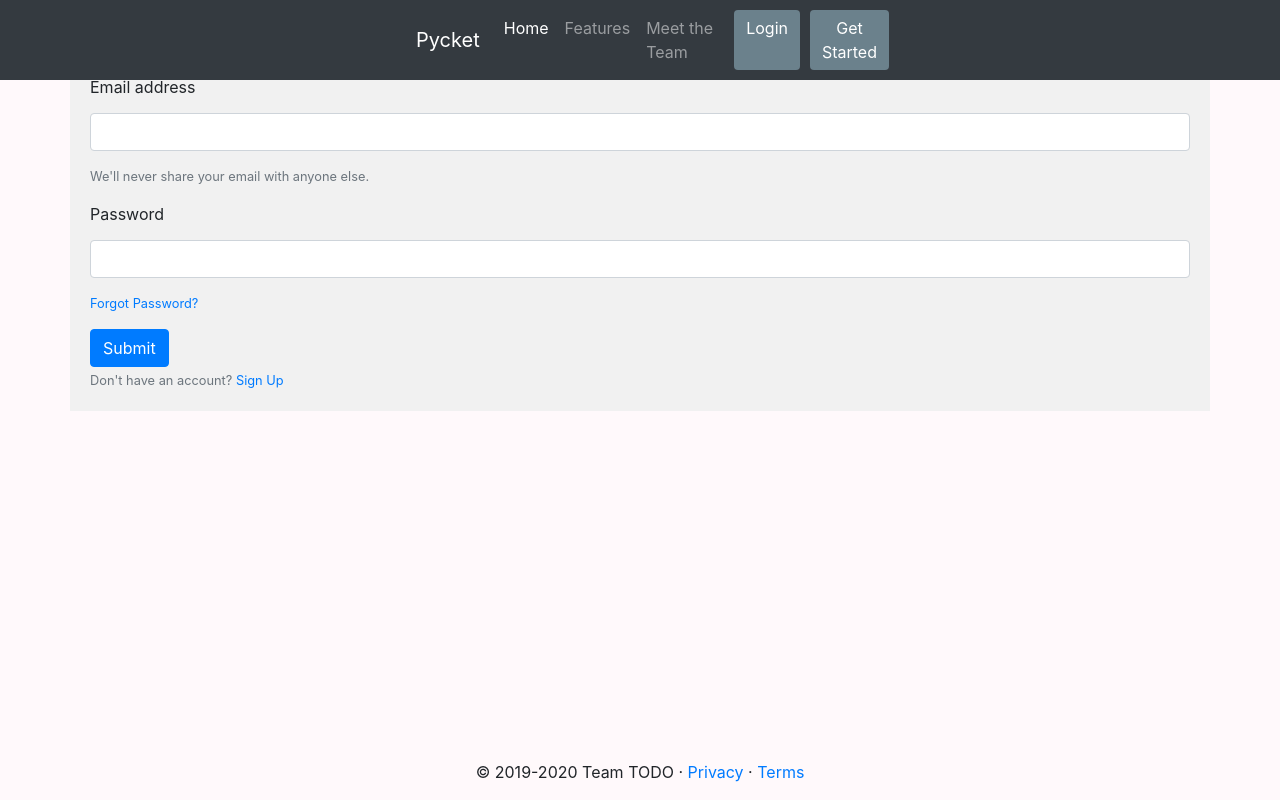
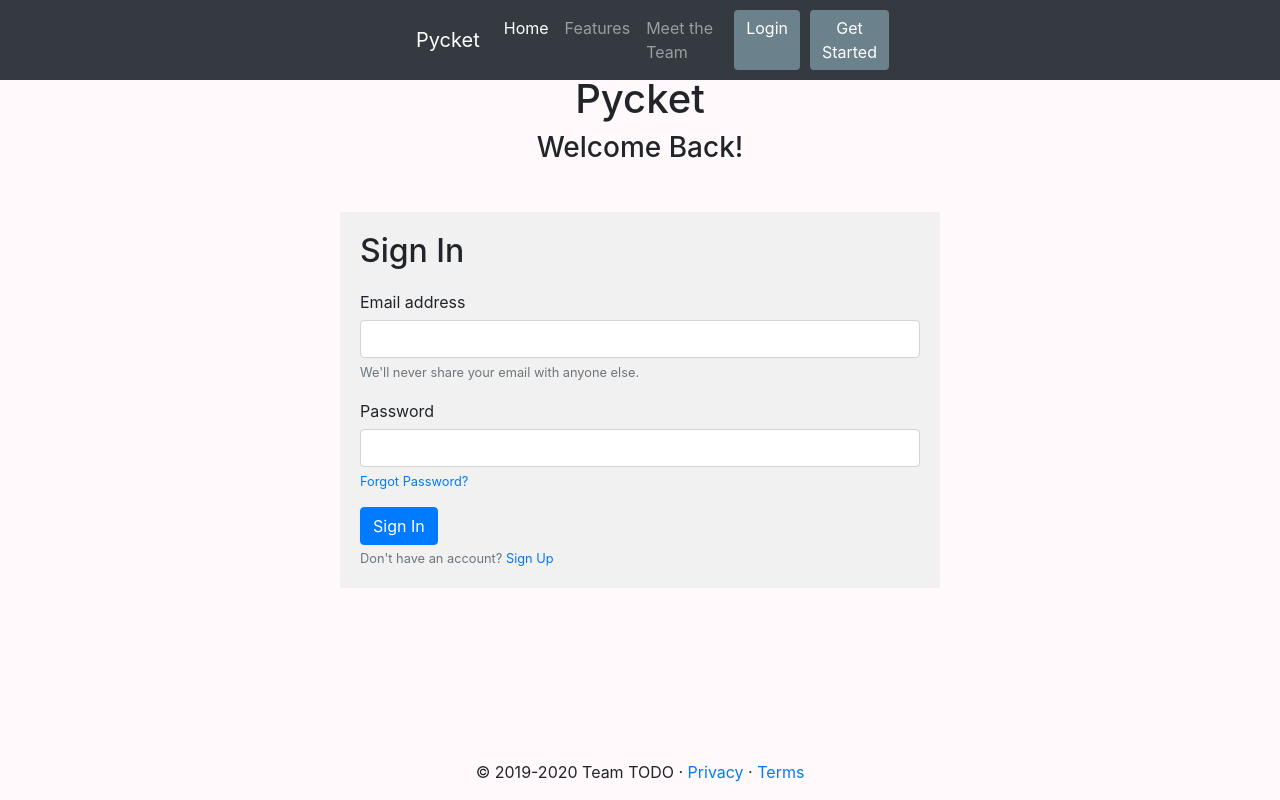
Before and after one commit to AU-CS-499-Spring-2020/Team_TODO, a Flask app: page /auth/login in a window 1280 px wide. Run offline with Flask 2, Linux system fonts and the light colour scheme; some libraries are stand-ins or nearby versions.

Commit message:
Continued styling login and signup pages.

```diff
--- a/Pycket/pycket/static/css/login.css
+++ b/Pycket/pycket/static/css/login.css
@@ -1,6 +1,16 @@
 .container {
     background: #f1f1f1;
     padding: 20px;
+    width: 600px;
+    height: auto;
+    position: absolute;
+    top: 50%;
+    left: 50%;
+    transform: translate(-50%, -50%);
+}
+
+label {
+    margin-bottom: 0px;
 }
 
 input {
@@ -12,3 +22,21 @@ input {
     margin-top: 6px;
     margin-bottom: 16px;
 }
+
+
+#heading {
+    text-align: center;
+    margin: 20px 0px;
+}
+
+#password {
+    margin-bottom: 5px;
+}
+
+#email {
+    margin-bottom: 5px;
+}
+
+#sign_in {
+    margin-bottom: 20px;
+}
--- a/Pycket/pycket/static/css/signup.css
+++ b/Pycket/pycket/static/css/signup.css
@@ -11,6 +11,10 @@ input {
 .container {
   background-color: #f1f1f1;
   padding: 20px;
+  position: absolute;
+  top: 50%;
+  left: 50%;
+  transform: translate(-50%, -50%);
 }
 
 #message {
--- a/Pycket/pycket/static/css/style.css
+++ b/Pycket/pycket/static/css/style.css
@@ -1,7 +1,6 @@
 body {
     background-color: #fff9fb;
     min-height: 100vh;
-    display: block;
     position: relative;
 }
 #nav-login{
--- a/Pycket/pycket/templates/auth/login.html
+++ b/Pycket/pycket/templates/auth/login.html
@@ -7,9 +7,14 @@
 {% endblock %}
 
 {% block content %}
+<div class="form-group" id="heading">
+  <h1>Pycket</h1>
+  <h3>Welcome Back!</h3>
+</div>
 <div class="container">
   <form id="login" method="POST">
     <div class="form-group">
+      <h2 id="sign_in">Sign In</h2>
       <label for="email">Email address</label>
       <input id="email" class="form-control" name="email" type="email" aria-describedby="emailHelp">
       <small id="emailHelp" class="form-text text-muted">We'll never share your email with anyone else.</small>
@@ -19,7 +24,7 @@
       <input id="password" class="form-control" name="password" type="password">
       <small id="forgotPassword" class="form-text text-muted"><a id="forgotPassword" href="#">Forgot Password?</a></small>
     </div>
-    <button type="submit" class="btn btn-primary">Submit</button>
+    <button type="submit" class="btn btn-primary">Sign In</button>
     <div>
       <small id="newUser" class="form-text text-muted"> Don't have an account? <a id="signup" href="{{ url_for('auth.register') }}">Sign Up</a></small>
     </div>
```
